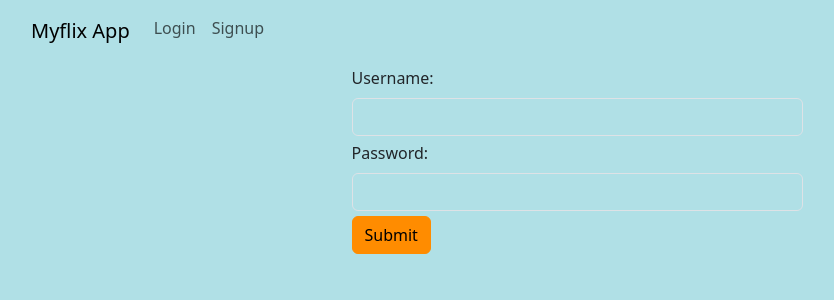
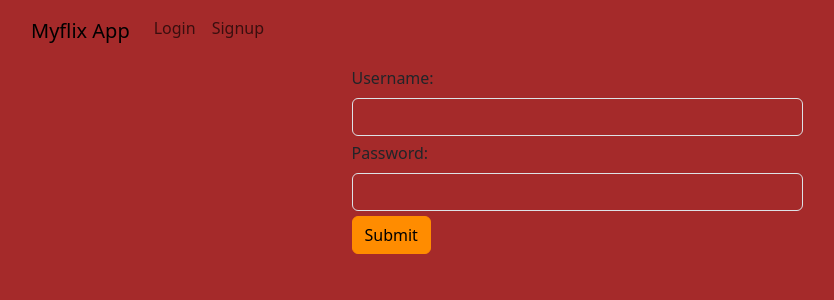
Before and after one commit to Jadefangg/my-flix-client-2, a React (Vite) app: page /login in a window 1280 px wide. Shown: the top 300 px of the page, without its empty margins (63-897 px from the left). Built offline with nearby package versions, Linux system fonts and the light colour scheme.

Commit message:
fix continues

```diff
--- a/src/index.scss
+++ b/src/index.scss
@@ -1,6 +1,6 @@
 $color: steelblue;
 $primary: Darkorange;
-$body-bg: Powderblue;
+$body-bg: brown;
 
 .my-flix {
   color: $color;
```
